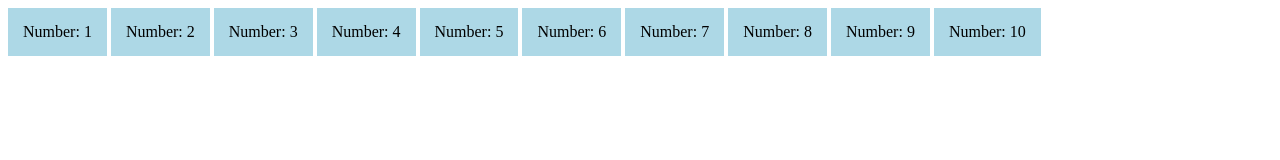
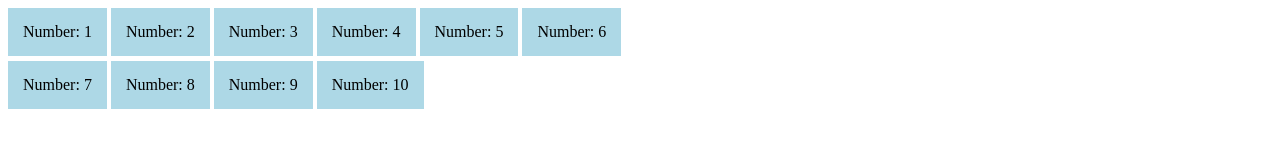
Before and after one commit to LisanneC/2.List-of-numbers-test, a website: page index.html in a window 1280 px wide. Drawn offline with Linux system fonts and the light colour scheme.

Commit message:
Screen width

```diff
--- a/assets/css/style.css
+++ b/assets/css/style.css
@@ -16,3 +16,24 @@ li::after {
  counter-increment: section;
  content: counter(section);
 }
+
+/*Mobile*/
+@media only screen and (min-width: 480px) {
+  .list {
+    width: 25%
+  }
+}
+
+/*Tablet*/
+@media only screen and (min-width: 768px) {
+  .list {
+    width: 38%
+  }
+}
+
+/*Desktop*/
+@media only screen and (min-width: 992px) {
+  .list {
+    width: 50%
+  }
+}
```
